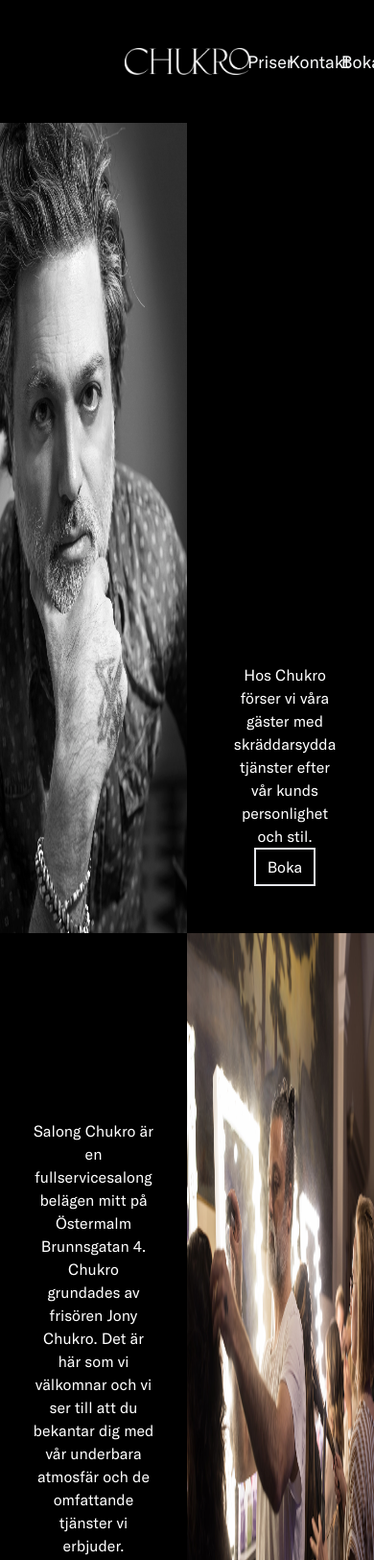
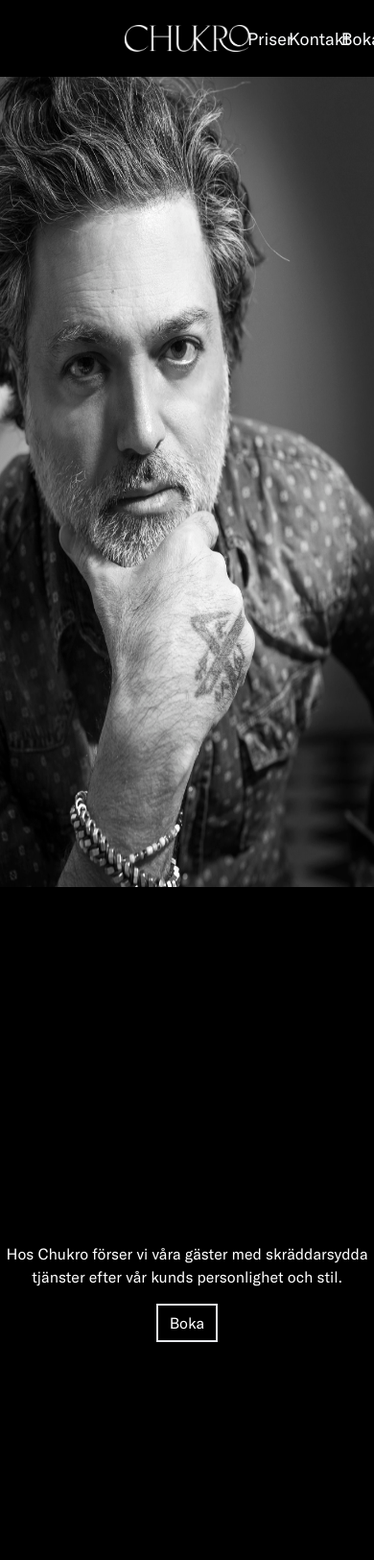
Before and after one commit to meurling/chukro, a website: page public/index.html in a window 390 px wide. Shown: the top 1625 px of the page at 96% size. Drawn offline with Linux system fonts and the light colour scheme; files whose address does not match are found by name.

Commit message:
first mobile v

```diff
--- a/public/index.html
+++ b/public/index.html
@@ -12,24 +12,24 @@
     <meta name="apple-mobile-web-app-capable" content="yes">
 </head>
 
-<body id='body' class="font-gta" >
-    <div class="bg-black  w-full text-gray-50 h-32  sticky top-0 transition ease-in-out delay-150">
+<body id='body' class="font-gta no-scrollbar" >
+    <div class="bg-black  w-full text-gray-50 h-20 md:h-32  sticky top-0 transition ease-in-out delay-150">
         <nav class="grid grid-cols-3 justify-items-center items-center h-full" >
             <div>
 
             </div>
             <div class="h-1/2">
-                <a href="file:///home/axel/projects/chukro/public/index.html" ><img src="../src/imgs/chukro.png" class="invert object-contain h-full " /></a>
+                <a href="index.html" ><img src="../src/imgs/chukro.png" class="invert object-contain h-full " /></a>
             </div>
             <div class="space-x-4 text-lg">
                 <ul class="grid grid-cols-3 space-x-4 justify-items-center" >
                     <li >
-                        <a href="file:///home/axel/projects/chukro/public/priser.html" >
+                        <a href="./priser.html" >
                             Priser
                         </a>
                     </li>
                     <li >
-                        <a href="file:///home/axel/projects/chukro/public/kontakt.html" >
+                        <a href="./kontakt.html" >
                             Kontakt
                         </a>
                     </li>
@@ -46,13 +46,15 @@
 
 
     <div class="bg-black"  >
-        <div class="grid grid-cols-2 text-white top-0 " >
+        <div class="text-white top-0 " >
+
+            <div class="grid grid-cols-1 md:grid-cols-2">
                 <div class=" h-screen" >
                     <img src="../src/imgs/jony.jpg" class="h-full object-fill w-full" />
                 </div>
-            <div class="bg-black h-screen grid grid-rows-6 text-center">
-                <div class="row-start-5 grid-flow-row grid justify-items-center w-1/2 justify-self-center">
-                    <a class="font-gta" >
+                <div class="bg-black h-screen flex justify-center text-center items-center">
+                    <div class="flex-col flex justify-center items-center space-y-4">
+                        <a class="font-gta md:w-2/3" >
                             Hos Chukro förser vi våra gäster med skräddarsydda tjänster efter vår kunds personlighet och stil.
                         </a>
                         <button class="h-10 w-16 bg-black border-2 transition delay-75 hover:bg-white hover:text-black border-gray shadow hover:shadow-white">
@@ -61,24 +63,32 @@
                     </div>
 
                 </div>
-            <div class="h-screen text-center w-full bg-black grid">
-                <div class="w-2/3 justify-self-center self-center" >
-                    <a class="font-gta" >
+            </div>
+
+            <div class="grid grid-cols-1 md:grid-cols-2">
+                <div class="h-screen md:order-2" >
+                    <img src="../src/imgs/jobb.png" class="h-full object-fill w-full" />
+                </div>
+                <div class="h-screen text-center flex justify-center items-center md:order-1">
+                    <div class="w-2/3 align-middle" >
+                        <a >
                             Salong Chukro är en fullservicesalong belägen mitt på Östermalm Brunnsgatan 4. Chukro grundades av frisören Jony Chukro. Det är här som vi välkomnar och vi ser till att du bekantar dig med vår underbara atmosfär och de omfattande tjänster vi erbjuder.
                         </a>
                     </div>
                 </div>
-            <div class="bg-black h-screen" >
-                <img src="../src/imgs/jobb.png" class="h-full object-fill w-full" />
             </div>
+
+            <div class="grid grid-cols-1 md:grid-cols-2">
                 <div class=" h-screen" >
                     <img src="../src/imgs/studio.png" class="h-full object-fill w-full" />
                 </div>
-            <div class="bg-black h-screen grid grid-rows-6 text-center w-1/2 justify-self-center">
-                <a class="row-start-4 " >
+                <div class="bg-black h-screen text-center w-full flex items-center justify-center">
+                    <a class="row-start-4 w-2/3" >
                         Vi förser stolt våra gäster med precisionsklippning, styling, detaljerad highlighting, extensions och personlig service vars mål är att överträffa förväntningarna.
                     </a>
                 </div>
             </div>
+
+        </div>
     </div>
 </body>
--- a/src/styles.css
+++ b/src/styles.css
@@ -6,3 +6,14 @@
     font-family: "GT-America";
     src: url("../public/fonts/GT America Regular.otf");
   }
+
+/* Hide scrollbar for Chrome, Safari and Opera */
+.no-scrollbar::-webkit-scrollbar {
+  display: none;
+}
+
+/* Hide scrollbar for IE, Edge and Firefox */
+.no-scrollbar {
+  -ms-overflow-style: none;  /* IE and Edge */
+  scrollbar-width: none;  /* Firefox */
+}
```
Also changed, not shown: public/fonts/GT America Regular.otf (renamed from public/GT America Regular.otf), public/styles.css, 1 other file. Lines whose indentation alone changed are shown as unchanged.
